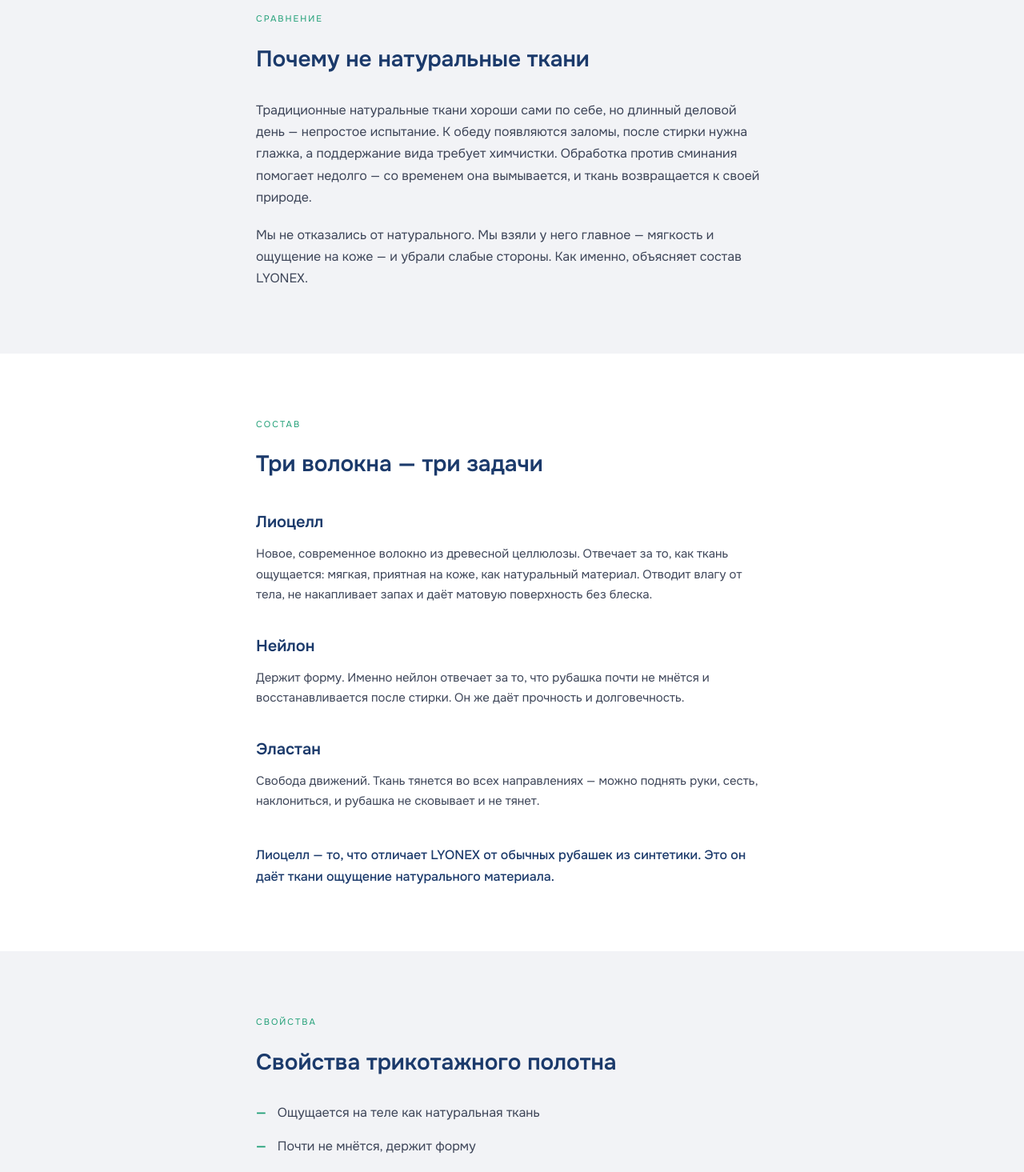
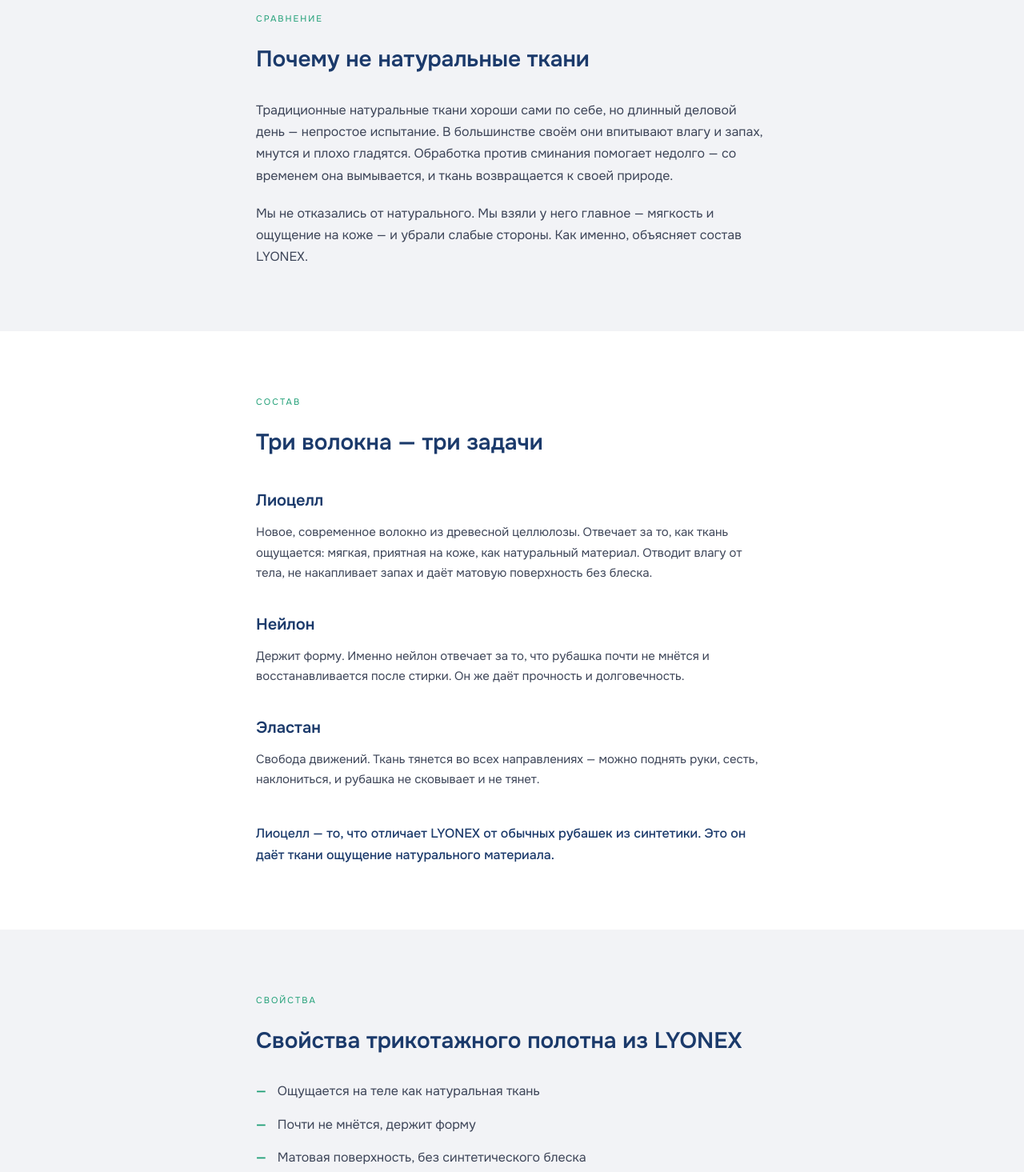
Before and after one commit to 1975pnv-lab/Cityphase, a Next.js app: page /technology in a window 1280 px wide. Shown: the part 460-1925 px from the top of the page at 80% size. Built offline with nearby package versions, Linux system fonts and the light colour scheme.

Commit message:
technology: правки текста S2/S4 (влага-запах, синтетический блеск, LYONEX)

```diff
--- a/app/technology/page.js
+++ b/app/technology/page.js
@@ -44,7 +44,7 @@ export default function Technology() {
             Почему не натуральные ткани
           </h2>
           <p style={{ fontSize: 16, color: '#3D4558', lineHeight: 1.7, marginBottom: 20 }}>
-            Традиционные натуральные ткани хороши сами по себе, но длинный деловой день — непростое испытание. К обеду появляются заломы, после стирки нужна глажка, а поддержание вида требует химчистки. Обработка против сминания помогает недолго — со временем она вымывается, и ткань возвращается к своей природе.
+            Традиционные натуральные ткани хороши сами по себе, но длинный деловой день — непростое испытание. В большинстве своём они впитывают влагу и запах, мнутся и плохо гладятся. Обработка против сминания помогает недолго — со временем она вымывается, и ткань возвращается к своей природе.
           </p>
           <p style={{ fontSize: 16, color: '#3D4558', lineHeight: 1.7 }}>
             Мы не отказались от натурального. Мы взяли у него главное — мягкость и ощущение на коже — и убрали слабые стороны. Как именно, объясняет состав LYONEX.
@@ -100,13 +100,13 @@ export default function Technology() {
             СВОЙСТВА
           </p>
           <h2 style={{ fontSize: 28, fontWeight: 600, color: '#1B3A6B', marginBottom: 32, lineHeight: 1.3 }}>
-            Свойства трикотажного полотна
+            Свойства трикотажного полотна из LYONEX
           </h2>
           <ul style={{ listStyle: 'none', padding: 0, margin: 0, display: 'flex', flexDirection: 'column', gap: 16 }}>
             {[
               'Ощущается на теле как натуральная ткань',
               'Почти не мнётся, держит форму',
-              'Матовая поверхность, без блеска',
+              'Матовая поверхность, без синтетического блеска',
               'Ноская и прочная, не образует катышков',
               'Не удерживает влагу и запах',
               'Тянется в 4 направлениях',
```
